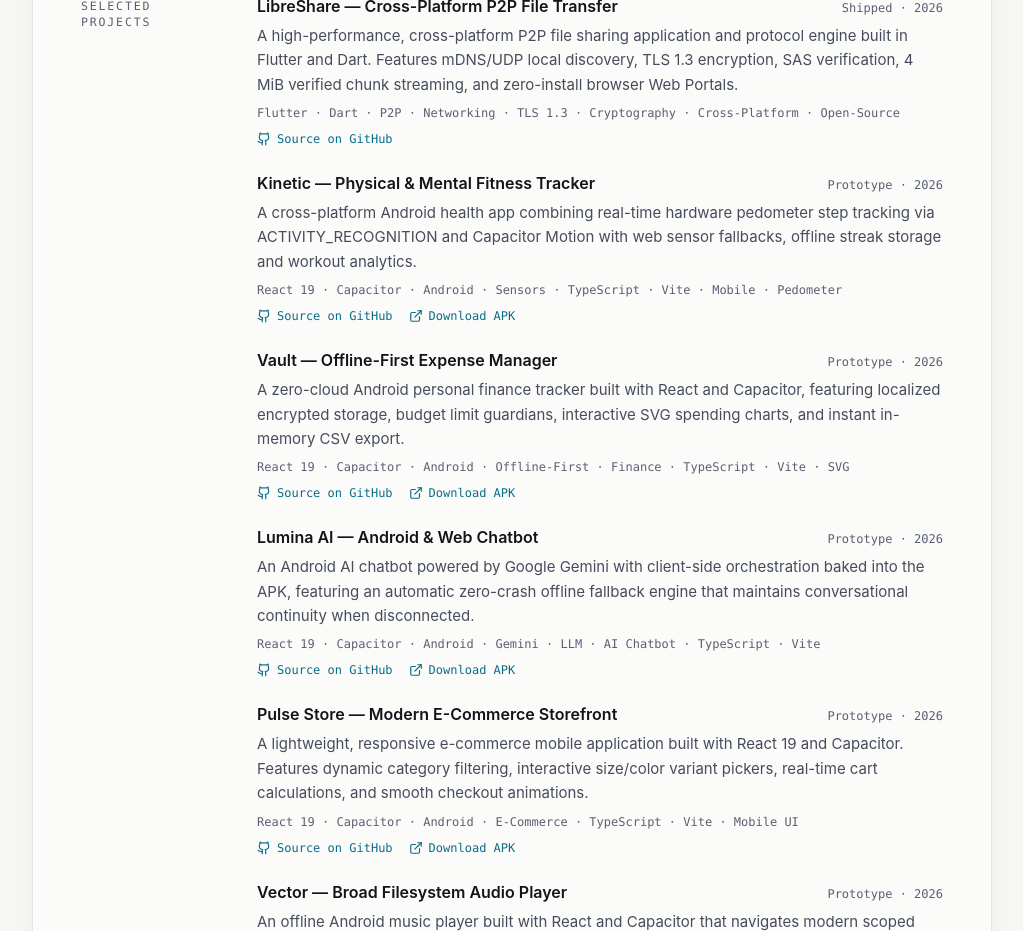
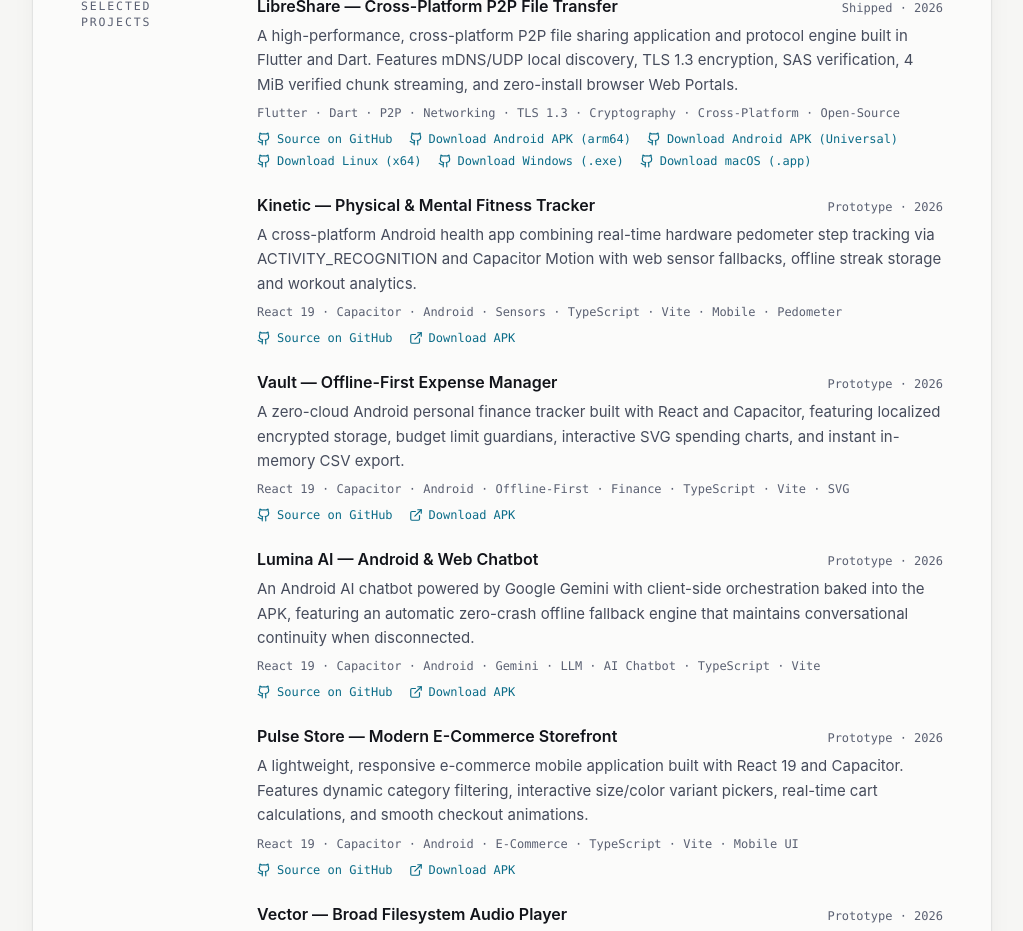
Before and after one commit to kirat11X/portfolio, a React (Vite) app: page /resume in a window 1280 px wide. Shown: the part 2140-3071 px from the top of the page, without its empty margins (128-1151 px from the left). Built offline with nearby package versions, Linux system fonts and the light colour scheme.

Commit message:
feat(engineering): add LibreShare APKs, Linux, Windows and Mac downloads

```diff
--- a/src/data/engineeringProjects.ts
+++ b/src/data/engineeringProjects.ts
@@ -204,7 +204,7 @@ export const engineeringProjects: EngineeringProject[] = [
     ],
     results: [
       'Achieved local Wi-Fi transfer speeds reaching up to 300 MB/s with native FFI SHA-256 acceleration.',
-      'Shipped multi-platform release builds across Android, Linux, Windows, macOS, and iOS from a single unified codebase.',
+      'Shipped multi-platform release builds across Android (ARM64 & Universal APKs), Linux (x64 .tar.gz), Windows 10/11 (.exe / x64 zip), and macOS (.app zip) directly downloadable from release packages.',
       'Maintained 100% privacy with zero cloud dependencies, zero telemetry, and over 3,000 automated protocol test suites.',
     ],
     links: [
@@ -212,6 +212,31 @@ export const engineeringProjects: EngineeringProject[] = [
         label: 'Source on GitHub',
         href: 'https://github.com/kirat11X/LibreShare',
         kind: 'github',
+      },
+      {
+        label: 'Download Android APK (arm64)',
+        href: 'https://github.com/kirat11X/LibreShare/releases/download/v1.0.0/libreshare-1.0.0-android-arm64-v8a.apk',
+        kind: 'other',
+      },
+      {
+        label: 'Download Android APK (Universal)',
+        href: 'https://github.com/kirat11X/LibreShare/releases/download/v1.0.0/libreshare-1.0.0-android-universal.apk',
+        kind: 'other',
+      },
+      {
+        label: 'Download Linux (x64)',
+        href: 'https://github.com/kirat11X/LibreShare/releases/download/v1.0.0/libreshare-1.0.0-linux-x64.tar.gz',
+        kind: 'other',
+      },
+      {
+        label: 'Download Windows (.exe)',
+        href: 'https://github.com/kirat11X/LibreShare/releases/download/v1.0.0/libreshare-1.0.0-windows-x64.zip',
+        kind: 'other',
+      },
+      {
+        label: 'Download macOS (.app)',
+        href: 'https://github.com/kirat11X/LibreShare/releases/download/v1.0.0/libreshare-1.0.0-macos.zip',
+        kind: 'other',
       },
     ],
     status: 'shipped',
--- a/src/pages/EngineeringProjectPage.tsx
+++ b/src/pages/EngineeringProjectPage.tsx
@@ -93,18 +93,25 @@ function CaseStudy({ project }: { project: EngineeringProject }) {
               <p className="mt-5 max-w-2xl text-lg leading-relaxed text-fg-muted sm:text-xl">{project.tagline}</p>
               {links.length > 0 && (
                 <div className="mt-8 flex flex-wrap gap-3">
-                  {links.map((link, index) => (
+                  {links.map((link, index) => {
+                    const isDownload =
+                      link.href.endsWith('.apk') ||
+                      link.href.endsWith('.zip') ||
+                      link.href.endsWith('.tar.gz') ||
+                      link.label.toLowerCase().includes('download');
+                    return (
                       <Button
                         key={link.href}
                         href={link.href}
-                      download={link.href.endsWith('.apk') ? true : undefined}
+                        download={isDownload ? true : undefined}
                         variant={index === 0 ? 'primary' : 'secondary'}
                         tone="eng"
                         iconLeft={<LinkIcon kind={link.kind} href={link.href} label={link.label} className="h-4 w-4" />}
                       >
                         {link.label}
                       </Button>
-                  ))}
+                    );
+                  })}
                 </div>
               )}
             </div>
```
Lines whose indentation alone changed are shown as unchanged.
